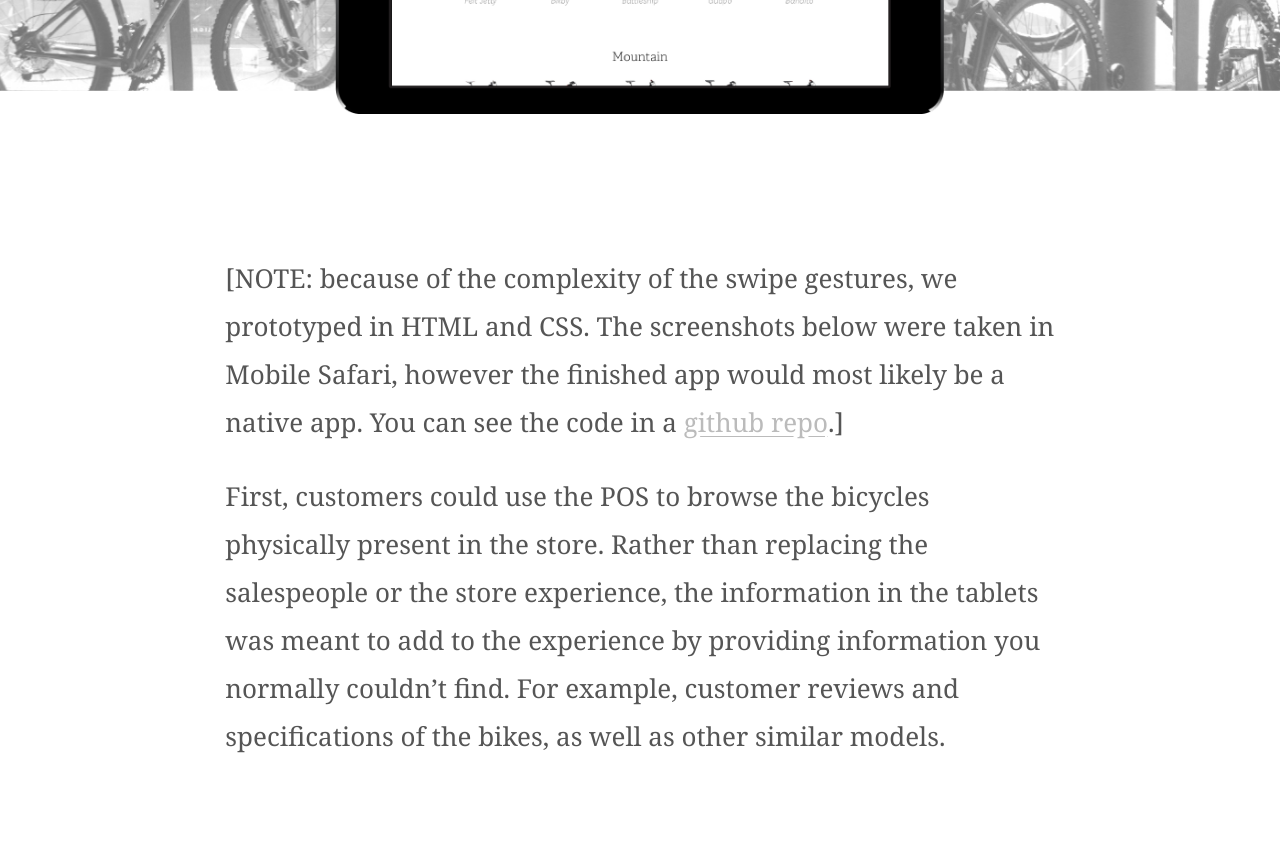
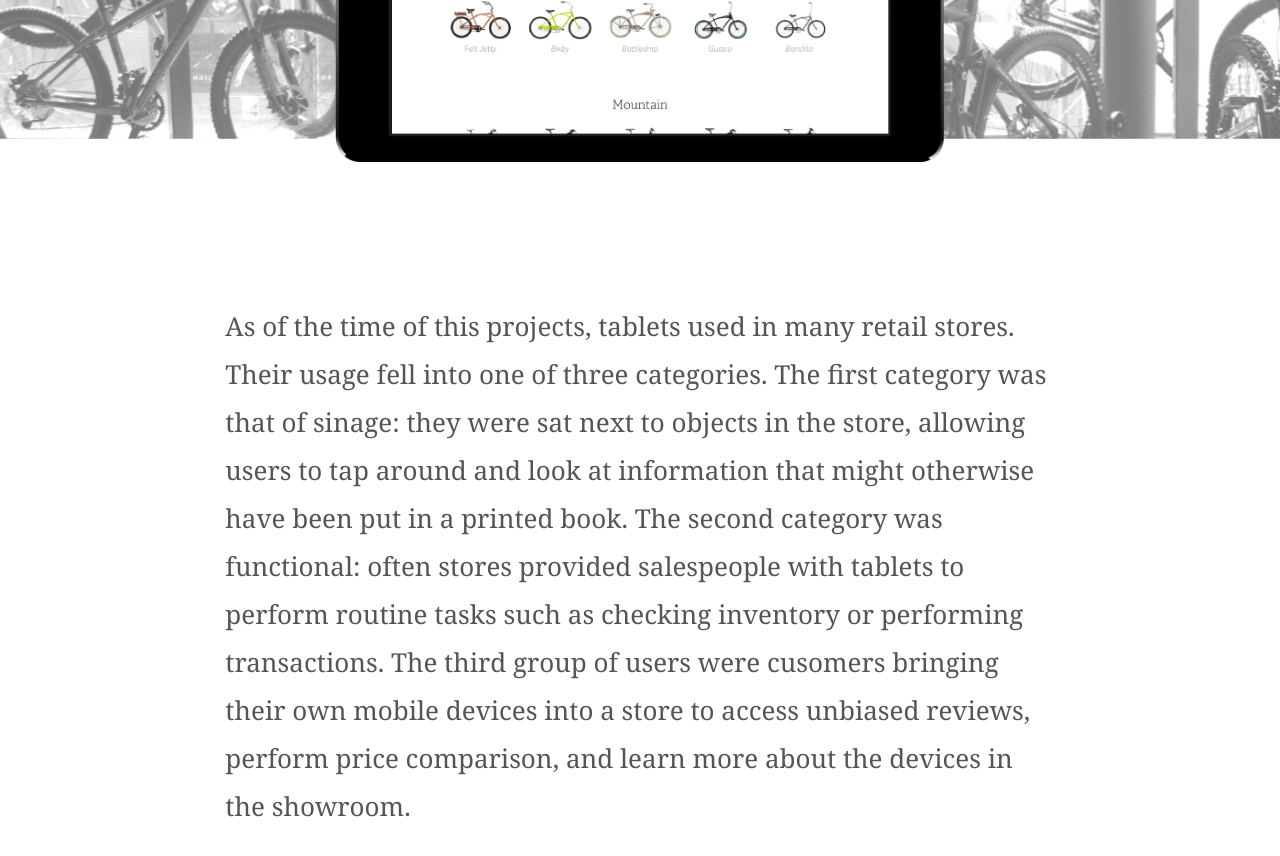
Before and after one commit to tpoulos/tpoulos.github.io, a Jekyll site: the page built from portfolio/overmoyer.html, in a window 1280 px wide and 1400 px high, scrolled down 1529 px, cut to the strip 0-866 px from the top of the window. Shown: the top 856 px of the strip. Built offline with Jekyll 4.4.1, drawn with Linux system fonts in a browser that asks for light colours; nearby versions of some CDN libraries; some of the changed text lies outside the part shown.

Commit message:
added more text to overmoyer

```diff
--- a/portfolio/overmoyer.html
+++ b/portfolio/overmoyer.html
@@ -27,9 +27,17 @@
 
 <div class="article-body wrapper">
 
-  <p> [NOTE: because of the complexity of the swipe gestures, we prototyped in HTML and CSS. The screenshots below were taken in Mobile Safari, however the finished app would most likely be a native app. You can see the code in a <a href="https://github.com/tpoulos/IS_group_project">github repo</a>.]
+  <p> As of the time of this projects, tablets  used in many retail stores. Their usage fell into one of three categories. The first category was that of sinage: they were sat next to objects in the store, allowing users to tap around and look at information that might otherwise have been put in a printed book. The second category was functional: often stores provided salespeople with tablets to perform routine tasks such as checking inventory or performing transactions. The third group of users were cusomers bringing their own mobile devices into a store to access unbiased reviews, perform price comparison, and learn more about the devices in the showroom.
 
-  <p> First, customers could use the POS to browse the bicycles physically present in the store. Rather than replacing the salespeople or the store experience, the information in the tablets was meant to add to the experience by providing information you normally couldn&rsquo;t find. For example, customer reviews and specifications of the bikes, as well as other similar models.
+  <p> In our discussions, we realized that a bike showroom is a great place for all three of these behaviors were important to a bike shop. Bikes have a wide variety of specs that are often attached the the handlebars in small, hard to read booklets, and digitizing those booklets might make them more readable and user-friendly.
+
+  <p> Similarly, salespeople should be able to perform basic tasks, such as collecting customer information and checking them out, without going to a fixed point of sale unit. Bike shops are often large and sprawling, and having a fixed sales counter often didn't make as much sense.
+
+  <p> Finally, customers clearly want access to unbiased reviews, as a bikes are a long-term investment, with plenty of moving parts that can break or go wrong, often with dangerous results.
+
+  <p> However, we wanted to take all three of these tasks one step further. Rather than having separate computer systems for each of these tasks, what if the salespeople and the customers shared the same mobile device? Such a system of floating tablets would not only save the company money and allow a richer shopping experience, but the act of physically passing a device back and forth may actually bring customers and salespeople closer together. Rather than an imbalanced customer/salesperson relationsip, they would share the same device, sharing ownership over the transaction.
+
+  <p> We prototyped this system in HTML and CSS. You can see the code in our <a href="https://github.com/tpoulos/IS_group_project">github repo.</a>
 </div>
 
 <figure class="full-bleed">
```
Also changed, not shown: other parts of portfolio/overmoyer.html (+1 -1 lines).
